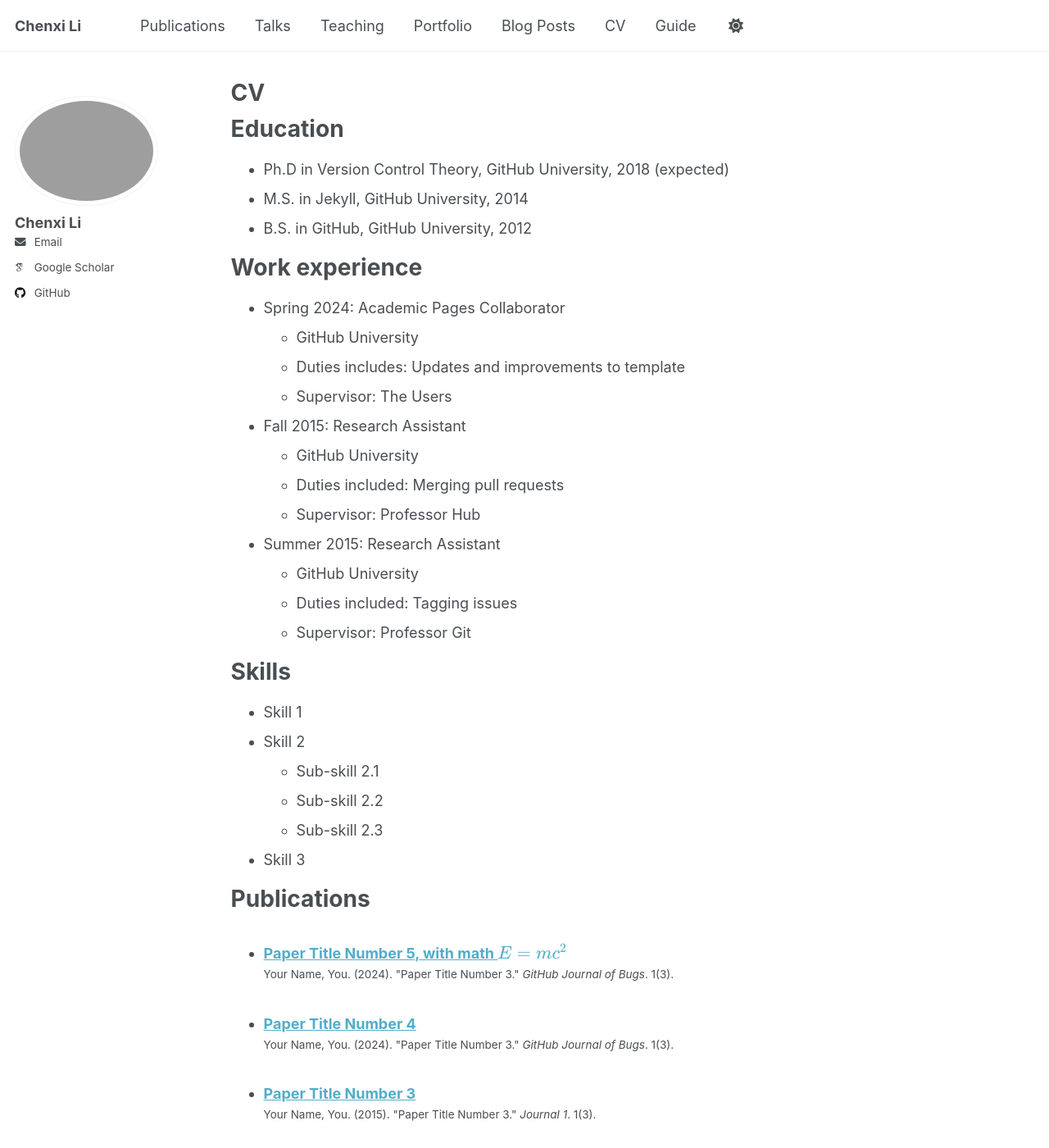
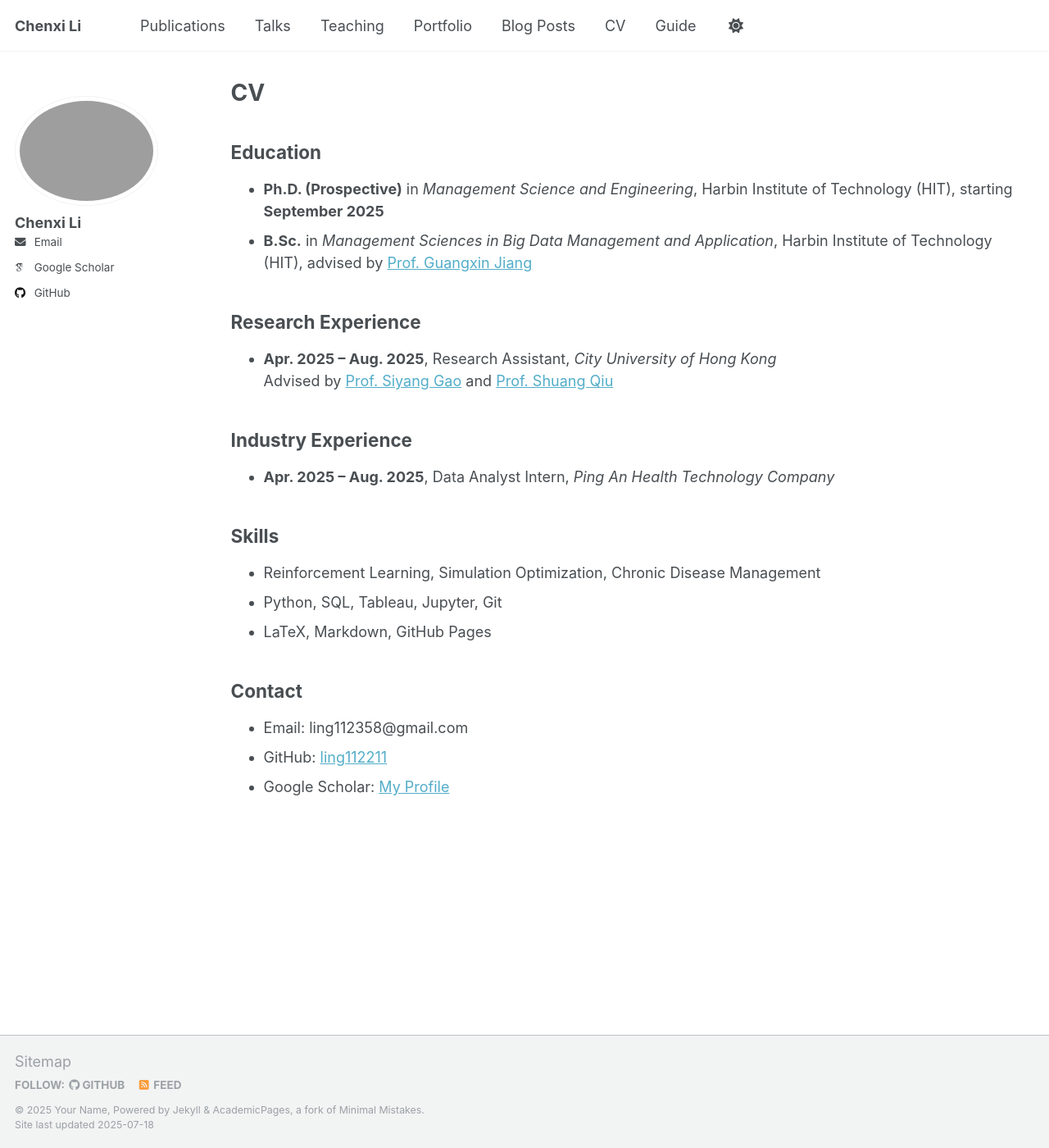
Before and after one commit to ling112211/ling112211.github.io, a Jekyll site: the page built from _pages/cv.md, in a window 1280 px wide and 1400 px high. Shown: the whole window at 82% size. Built offline with Jekyll 4.4.1, drawn with Linux system fonts in a browser that asks for light colours; some web fonts are replaced; a script that is not in the unit is left out; some of the changed text lies outside the part shown.

Commit message:
Update cv.md

```diff
--- a/_pages/cv.md
+++ b/_pages/cv.md
@@ -9,56 +9,23 @@ redirect_from:
 
 {% include base_path %}
 
-Education
-======
-* Ph.D in Version Control Theory, GitHub University, 2018 (expected)
-* M.S. in Jekyll, GitHub University, 2014
-* B.S. in GitHub, GitHub University, 2012
+## Education
+* **Ph.D. (Prospective)** in *Management Science and Engineering*, Harbin Institute of Technology (HIT), starting **September 2025**
+* **B.Sc.** in *Management Sciences in Big Data Management and Application*, Harbin Institute of Technology (HIT), advised by [Prof. Guangxin Jiang](https://homepage.hit.edu.cn/jiangguangxin)
 
-Work experience
-======
-* Spring 2024: Academic Pages Collaborator
-  * GitHub University
-  * Duties includes: Updates and improvements to template
-  * Supervisor: The Users
+## Research Experience
+* **Apr. 2025 – Aug. 2025**, Research Assistant, *City University of Hong Kong*
+  Advised by [Prof. Siyang Gao](https://www.cityu.edu.hk/stfprofile/siyangao.htm) and [Prof. Shuang Qiu](https://shq-ml.github.io/#publication)
 
-* Fall 2015: Research Assistant
-  * GitHub University
-  * Duties included: Merging pull requests
-  * Supervisor: Professor Hub
+## Industry Experience
+* **Apr. 2025 – Aug. 2025**, Data Analyst Intern, *Ping An Health Technology Company*
 
-* Summer 2015: Research Assistant
-  * GitHub University
-  * Duties included: Tagging issues
-  * Supervisor: Professor Git
+## Skills
+* Reinforcement Learning, Simulation Optimization, Chronic Disease Management
+* Python, SQL, Tableau, Jupyter, Git
+* LaTeX, Markdown, GitHub Pages
 
-Skills
-======
-* Skill 1
-* Skill 2
-  * Sub-skill 2.1
-  * Sub-skill 2.2
-  * Sub-skill 2.3
-* Skill 3
-
-Publications
-======
-  <ul>{% for post in site.publications reversed %}
-    {% include archive-single-cv.html %}
-  {% endfor %}</ul>
-
-Talks
-======
-  <ul>{% for post in site.talks reversed %}
-    {% include archive-single-talk-cv.html  %}
-  {% endfor %}</ul>
-
-Teaching
-======
-  <ul>{% for post in site.teaching reversed %}
-    {% include archive-single-cv.html %}
-  {% endfor %}</ul>
-
-Service and leadership
-======
-* Currently signed in to 43 different slack teams
+## Contact
+* Email: ling112358@gmail.com
+* GitHub: [ling112211](https://github.com/ling112211)
+* Google Scholar: [My Profile](https://scholar.google.com/citations?user=CLTKwt4AAAAJ&hl=zh-CN)
```
